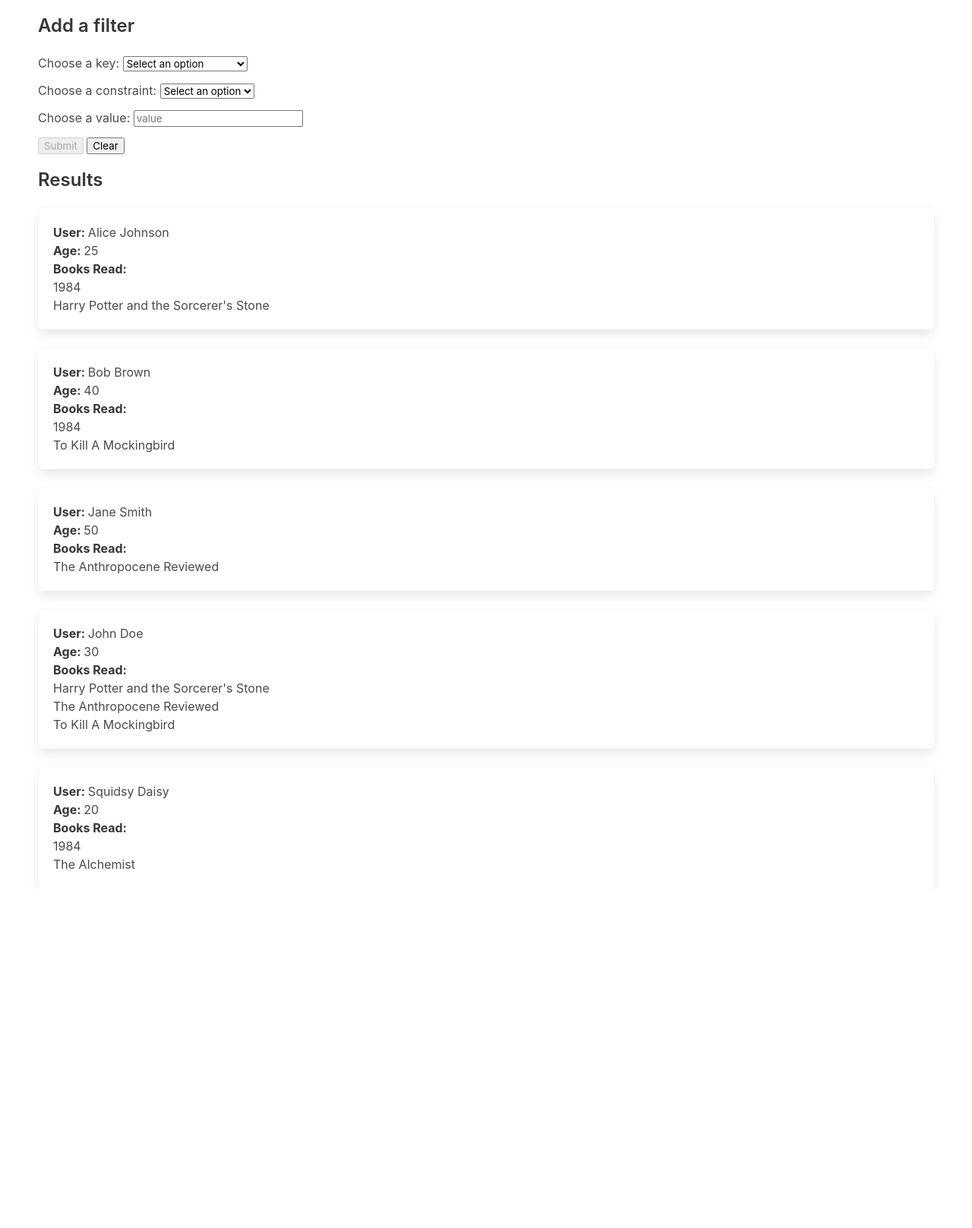
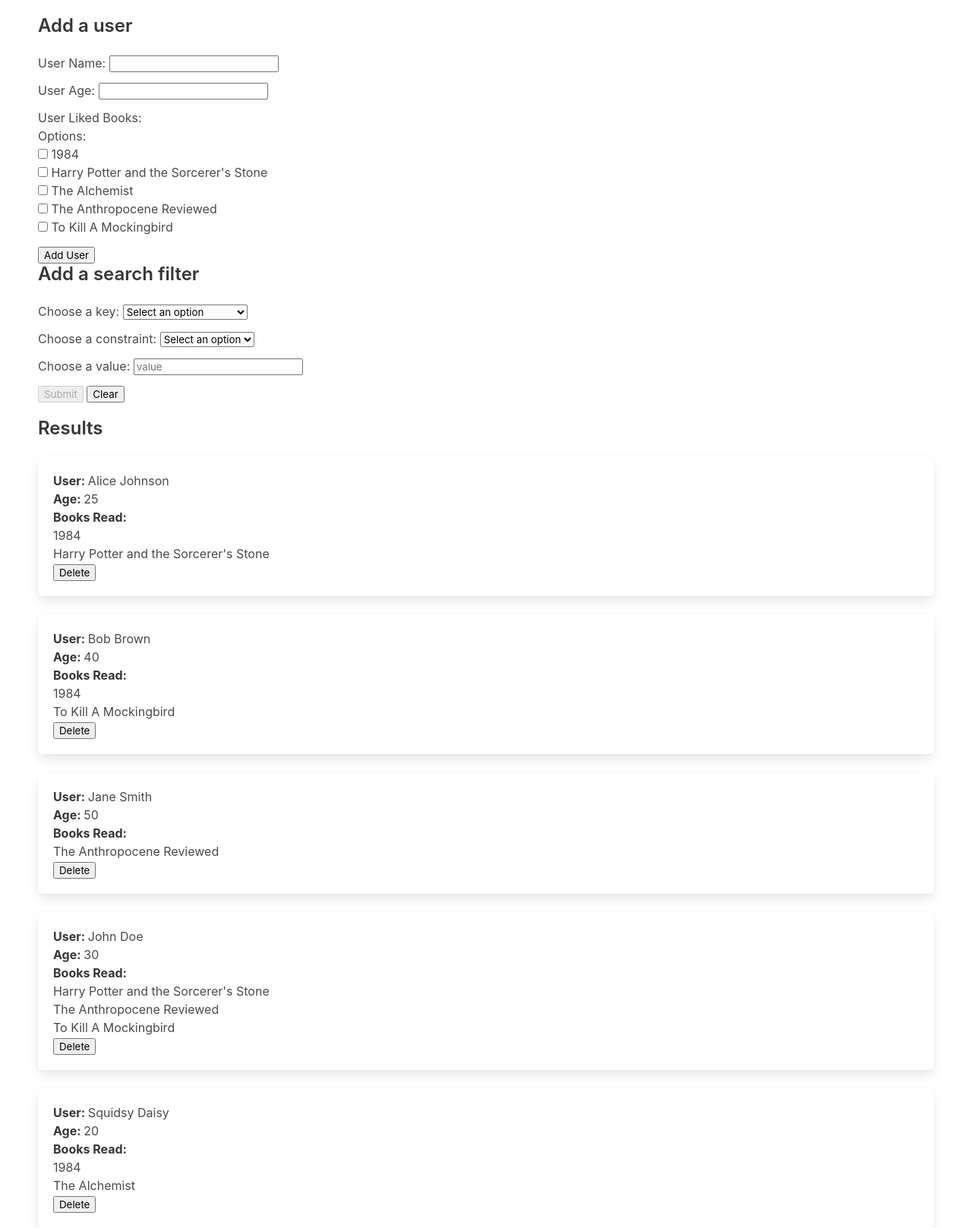
Before and after one commit to shru-jain/lifelong-p2, a Django app: page /usersPage/filter/ in a window 1280 px wide. Shown: the part 52-1669 px from the top of the page at 76% size. Before the commit the page ends 1222 px from the top, so only its background shows below. Run offline with Django 5.2, Linux system fonts and the light colour scheme; data comes from the database, SQL or seed files in the repository; both versions use the stored data as it was after the commit.

Commit message:
only edit left

```diff
--- a/dbquery/urls.py
+++ b/dbquery/urls.py
@@ -16,7 +16,7 @@ Including another URLconf
 """
 from django.contrib import admin
 from django.urls import path
-from readers.views import index, book_filter, user_filter, users_page, user_alt_filter
+from readers.views import index, book_filter, user_filter, users_page, user_alt_filter, delete_book, delete_user, add_book, add_user
 
 urlpatterns = [
     path('admin/', admin.site.urls),
@@ -24,6 +24,10 @@ urlpatterns = [
     path('usersPage/', users_page, name='users_page'),
     path('filter/', book_filter, name='book_filter'),
     path('usersPage/filter/', user_filter, name='user_filter'),
-    path('usersPage/altFilter/', user_alt_filter, name='user_alt_filter')
+    path('usersPage/altFilter/', user_alt_filter, name='user_alt_filter'),
+    path('<int:pk>/delete/', delete_book, name='delete_book'),
+    path('usersPage/<int:pk>/delete/', delete_user, name='delete_user'),
+    path('addBook/',add_book, name='add_book'),
+    path('usersPage/addUser', add_user, name = "add_user")
 
 ]
--- a/readers/forms.py
+++ b/readers/forms.py
@@ -1,5 +1,6 @@
 # forms.py
 from django import forms
+from .models import Book
 
 class OptionsForm(forms.Form):
     options = forms.MultipleChoiceField(
@@ -7,3 +8,9 @@ class OptionsForm(forms.Form):
         widget=forms.CheckboxSelectMultiple,
         required=False
     )
+
+
+class BookForm(forms.ModelForm):
+    class Meta:
+        model = Book
+        fields = ['name', 'price']
--- a/readers/templates/usersPage.html
+++ b/readers/templates/usersPage.html
@@ -42,7 +42,25 @@
                 </nav>
 
             <div class = "block " id = "users-content" >
-                <h1 class = "title is-4">Add a filter</h1>
+                <h1 class = "title is-4">Add a user</h1>
+                <form class = "forms" method="post" action ="{% url 'add_user' %}" >
+                    <div class = "field">
+                    <label for="name">User Name:</label>
+                    <input type="text" id="name" name="name" required><br>
+                </div>
+                    <div class = "field">
+
+                    <label for="age">User Age:</label>
+                    <input type="number" id="age" name="age" required step="1"><br>
+                </div>
+                <div class = "field">
+                    <label>User Liked Books:</label>
+                    {{ checkboxForm.as_p }}
+                </div>
+                    <button type="submit">Add User</button>
+
+                </form>
+                <h1 class = "title is-4">Add a search filter</h1>
                 <form id="user-filter-form" method="post" action="{% url 'user_filter' %}">
                     <div class = "field">
                         <label for="dropdown1User">Choose a key:</label>
@@ -76,7 +94,7 @@
                 </form>
                 <div class = "irregular is-hidden">
                     <form method="post" class = "field" action="{% url 'user_alt_filter' %}">
-                        {{ form.as_p }}
+                        {{ checkboxForm.as_p }}
                         <button type="submit" id="submitBtnUser2" >Submit</button>
                         <button type="button" id="clearBtnUser2">Clear</button>
                     </form>
@@ -93,6 +111,9 @@
                             <li>{{ book.name }}</li>
                         {% endfor %}
                     </ul>
+                    <form method="post" action="{% url 'delete_user' user.pk %}">
+                        <button type="submit">Delete</button>
+                    </form>
                 </div>
                 {% endfor %}
                 {% else %}
--- a/readers/views.py
+++ b/readers/views.py
@@ -1,8 +1,8 @@
-from django.shortcuts import render
+from django.shortcuts import render, redirect, get_object_or_404
 from .models import User, Book
 from django.db import connection
 from django.views.decorators.csrf import csrf_exempt
-from .forms import OptionsForm
+from .forms import OptionsForm, BookForm
 from django.db.models import Count
 
 def is_float(s):
@@ -13,9 +13,9 @@ def is_float(s):
         return False
 
 
-def getForm():
-    bookNames = Book.objects.all().values_list('name', flat=True)
-    choices = [(book, book) for book in bookNames]
+def getCheckboxForm():
+    books = Book.objects.all().values_list('pk', 'name')
+    choices = [(pk, name) for pk, name in books]
     form = OptionsForm()
     form.fields['options'].choices = choices
     return form
@@ -26,7 +26,7 @@ def index(request):
     books = Book.objects.all()
     context = {
         'books': books,
-        'form': getForm()
+        'checkboxForm': getCheckboxForm()
     }
     return render(request, 'booksPage.html', context)
 
@@ -36,7 +36,7 @@ def users_page(request):
     users = User.objects.all()
     context = {
         'users': users,
-        'form': getForm()
+        'checkboxForm': getCheckboxForm()
     }
     return render(request, 'usersPage.html', context)
 
@@ -71,7 +71,7 @@ def book_filter(request):
         books = Book.objects.all()
     context = {
         'books': books,
-        'form': getForm()
+        'checkboxForm': getCheckboxForm()
     }
     return render(request, 'booksPage.html', context)
 
@@ -113,7 +113,7 @@ def user_filter(request):
         users = User.objects.all()
     context = {
         'users': users,
-        'form': getForm()
+        'checkboxForm': getCheckboxForm()
     }
     return render(request, 'usersPage.html', context)
 
@@ -123,13 +123,66 @@ def user_filter(request):
 def user_alt_filter(request):
     print("reached here tho")
     if request.method == 'POST':
-        selected_book_names = request.POST.getlist('options')
+        selected_book_pks = request.POST.getlist('options')
+        selected_books = Book.objects.filter(pk__in=selected_book_pks).values_list('name', flat=True)
+        selected_book_names = list(selected_books)
         books = Book.objects.filter(name__in=selected_book_names)
         users = User.objects.filter(liked_books__in=books).distinct()
         context = {
             'users': users,
-            'form': getForm()
+            'checkboxForm': getCheckboxForm()
         }
         return render(request, 'usersPage.html', context)
 
     return users_page(request)
+
+
+@csrf_exempt
+def delete_book(request, pk):
+    if request.method == 'POST':
+        book = Book.objects.get(pk=pk)
+        book.delete()
+        return redirect('index')  # Redirect to the page displaying the list of books
+    else:
+        # Handle GET request (if any)
+        return(index(request))
+
+@csrf_exempt
+def delete_user(request, pk):
+    if request.method == 'POST':
+        user = User.objects.get(pk=pk)
+        user.delete()
+        return redirect('users_page')  # Redirect to the page displaying the list of users
+    else:
+        # Handle GET request (if any)
+        return users_page(request)
+
+
+@csrf_exempt
+def add_book(request):
+    if request.method == 'POST':
+        name = request.POST.get('name')
+        price = request.POST.get('price')
+        if name and price:
+            if is_float(price):
+                book = Book(name=name, price=price)
+                book.save()
+            # TODO: add error catching
+    return index(request)
+
+
+@csrf_exempt
+def add_user(request):
+    if request.method == 'POST':
+        name = request.POST.get('name')
+        age = request.POST.get('age')
+        liked_books_pks = request.POST.getlist('options')
+        if name and age and liked_books_pks:
+            # Create the new user
+            new_user = User.objects.create(name=name, age=int(age))
+
+            # Associate the liked books
+            liked_books = Book.objects.filter(pk__in=liked_books_pks)
+            new_user.liked_books.set(liked_books)
+
+    return users_page(request)
```
Also changed, not shown: readers/fixtures/initial_data.json (+35 -1 lines), readers/templates/booksPage.html (+21 -4 lines), db.sqlite3.
